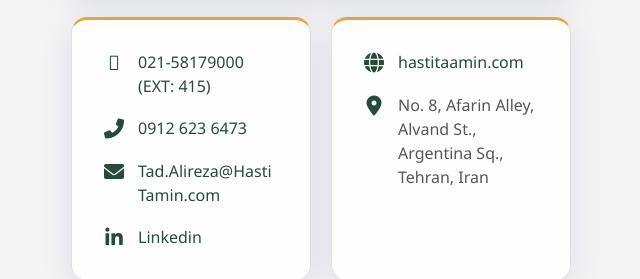
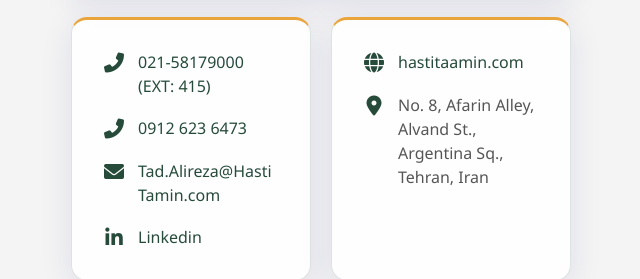
Before and after one commit to HATfood/SalesCard, a plain HTML site: page index.html in a window 1280 px wide. Shown: the part 294-573 px from the top of the page, 319-959 px from the left. Drawn offline with Linux system fonts and the light colour scheme; a script that the page names is missing.

Commit message:
Update index.html

```diff
--- a/index.html
+++ b/index.html
@@ -270,7 +270,7 @@
             <div class="glass-box info-box">
                  <!-- First Phone Number - UPDATED -->
                 <div class="info-item">
-                    <i><i class="fal fa-phone-alt"></i></i>
+                    <i><i class="fas fa-phone-alt"></i></i>
                     <span class="info-text">
                         <!-- Note: tel: link doesn't standardly support extensions, but displayed correctly -->
                         <a href="tel:02158179000">021-58179000 (EXT: 415)</a>
```
